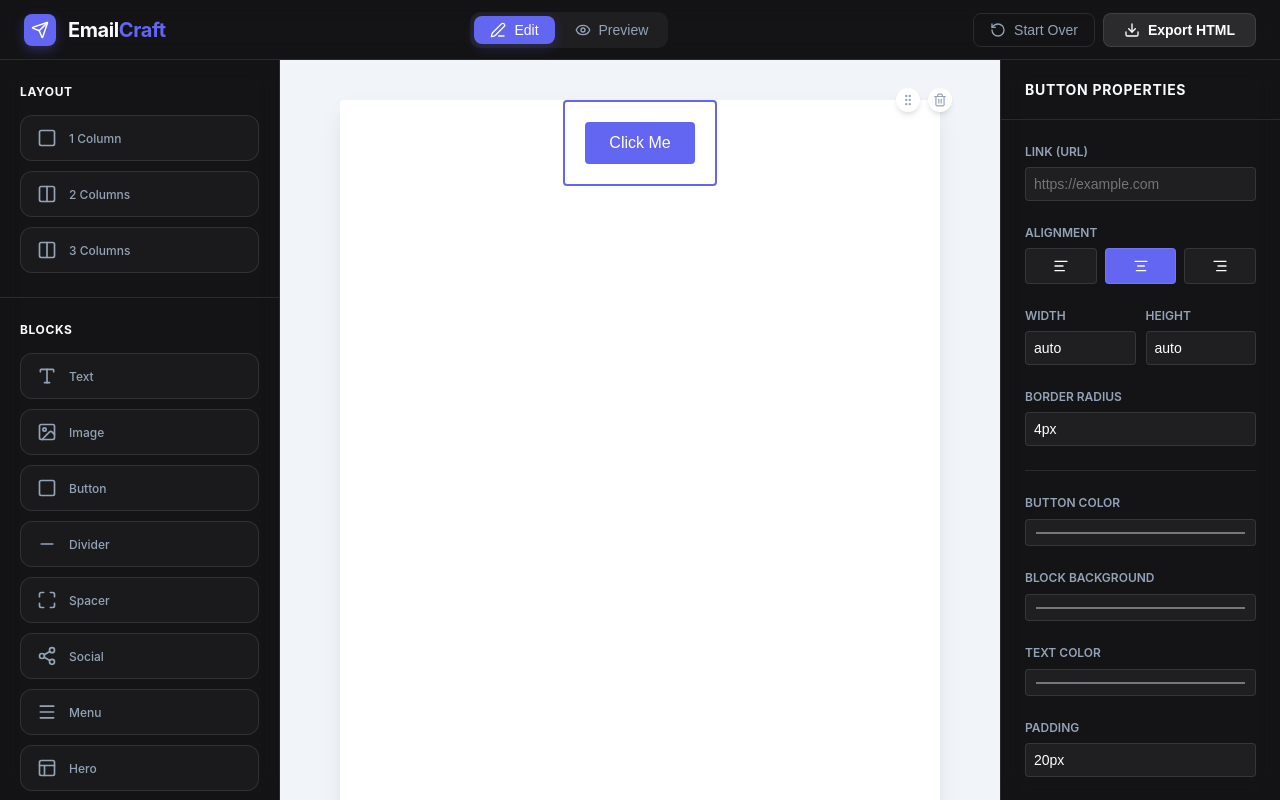
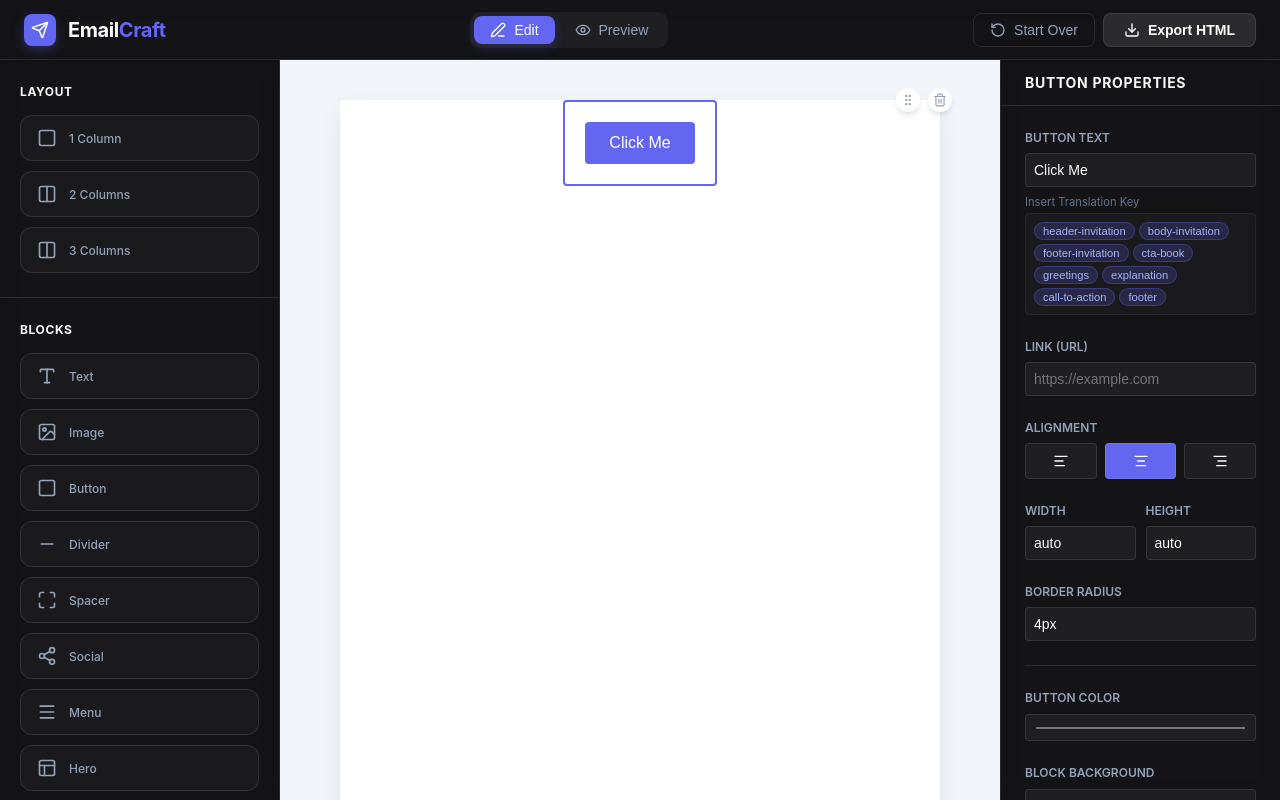
Before and after one commit to lukaszdebiec/EmailCraft, a React (Vite) app: page / in a window 1280 px wide. Both pictures are taken after a click on the button "Button". Built offline with nearby package versions, Linux system fonts and the light colour scheme.

Commit message:
fixing button editable text

```diff
--- a/src/components/Properties.tsx
+++ b/src/components/Properties.tsx
@@ -49,6 +49,21 @@ export const Properties: React.FC<PropertiesProps> = ({
               placeholder="https://example.com/image.png"
               onChange={(e) => onChange(selectedBlock.id, { content: e.target.value })}
             />
+          </div>
+        )}
+
+        {/* Button Settings Section */}
+        {selectedBlock.type === 'button' && (
+          <div className="property-group">
+            <label style={labelStyle}>Button Text</label>
+            <input
+              style={inputStyle}
+              type="text"
+              value={selectedBlock.content || ''}
+              placeholder="Click here"
+              onChange={(e) => onChange(selectedBlock.id, { content: e.target.value })}
+            />
+            <TranslationPicker onSelect={(key) => onChange(selectedBlock.id, { content: (selectedBlock.content || '') + key })} />
           </div>
         )}
 
```
